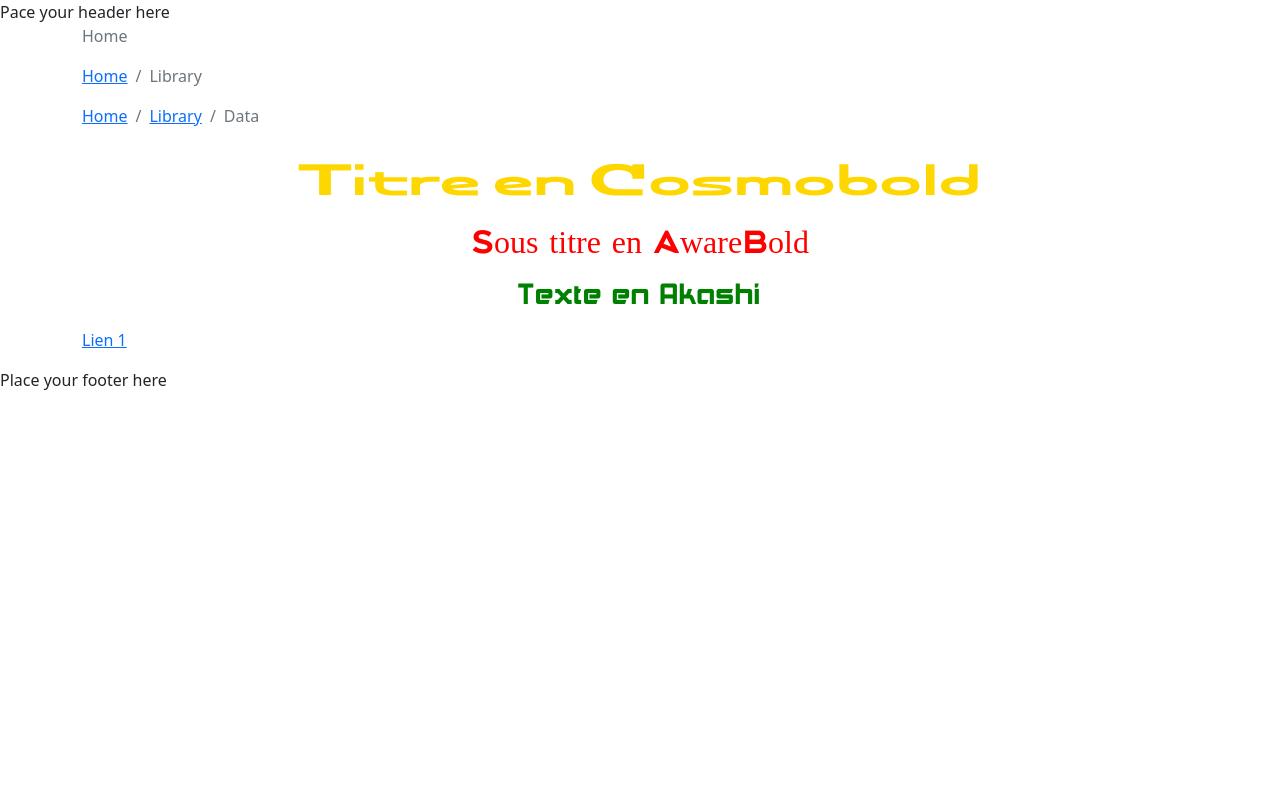
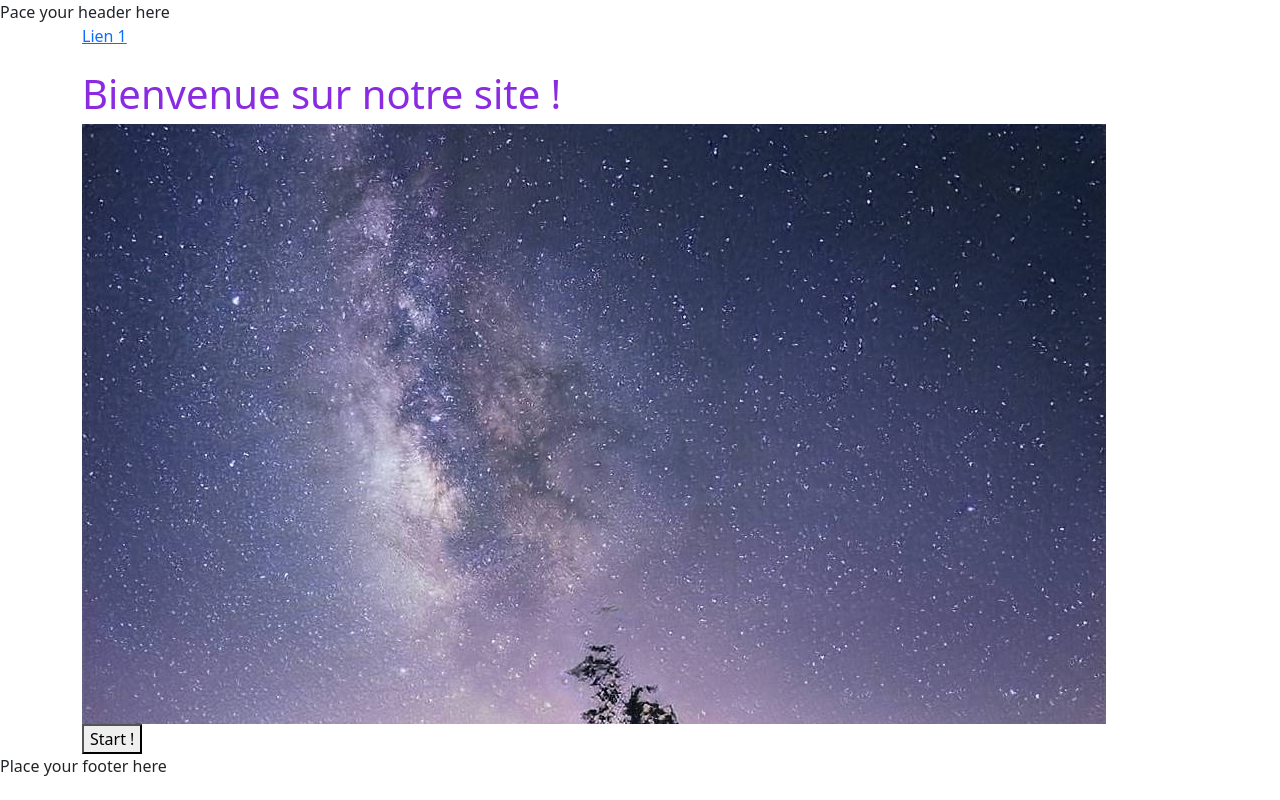
Before and after one commit to alex2022cci/site-groupe-4, a website: page index.html in a window 1280 px wide. Drawn offline with nearby package versions, Linux system fonts and the light colour scheme.

Commit message:
test fusee

```diff
--- a/CSS/alex.css
+++ b/CSS/alex.css
@@ -37,3 +37,20 @@ a{
 body{
     cursor: url('/cursors/invader.ani') , default ;
 }
+
+#nightsky{
+    background-image: url(/images/nigthsky.jpg);
+    background-repeat: no-repeat;
+    min-height: 600px;
+
+}
+
+#fusee{
+    background-image: url(/images/ariane5R.png);
+    background-repeat: no-repeat;
+
+}
+
+#textAni{
+    color: blueviolet;
+}
--- /dev/null
+++ b/JS/fusee.js
@@ -0,0 +1,4 @@
+$("button").click(function(){
+    $("fusee").animate({left: '250px'});
+    $("textAni").animate({down: '400px'});
+    });
--- a/index.html
+++ b/index.html
@@ -15,36 +15,20 @@
     <main class="container">
         <article class="row">
             <section class="col-12">
-                <nav aria-label="breadcrumb">
-                    <ol class="breadcrumb">
-                      <li class="breadcrumb-item active" aria-current="page">Home</li>
-                    </ol>
-                  </nav>
 
-                  <nav aria-label="breadcrumb">
-                    <ol class="breadcrumb">
-                      <li class="breadcrumb-item"><a href="#">Home</a></li>
-                      <li class="breadcrumb-item active" aria-current="page">Library</li>
-                    </ol>
-                  </nav>
+            </section>
 
-                  <nav aria-label="breadcrumb">
-                    <ol class="breadcrumb">
-                      <li class="breadcrumb-item"><a href="#">Home</a></li>
-                      <li class="breadcrumb-item"><a href="#">Library</a></li>
-                      <li class="breadcrumb-item active" aria-current="page">Data</li>
-                    </ol>
-                  </nav>
+            <section class="col-12"><p><a href="#">Lien 1</a></p></section>
+            <section class="col-12">
+                <div id="textAni" class="fs-1">Bienvenue sur notre site !</div>
+                <div id="fusee"></div>
+                <div id="nightsky"></div>
+                <button id="start">Start !</button>
             </section>
-            <section class="col-12 text-center">
-                <p><h1>Titre en Cosmobold</h1></p>
-                <p><h2>Sous titre en AwareBold</h2>  </p>
-                <p><h3>Texte en Akashi</h3> </p>
-            </section>
-            <section class="col-12"><p><a href="#">Lien 1</a></p></section>
-            <section class="col-12"></section>
         </article>
     </main>
+
+
 
     <footer>Place your footer here</footer>
 
@@ -53,7 +37,7 @@
 
 
 
-
+<script src="/JS/fusee.js"></script>
 
 </body>
 </html>
```
Also changed, not shown: images/ariane5.png (added), images/ariane5R.png (added), images/nigthsky.jpg (added).
